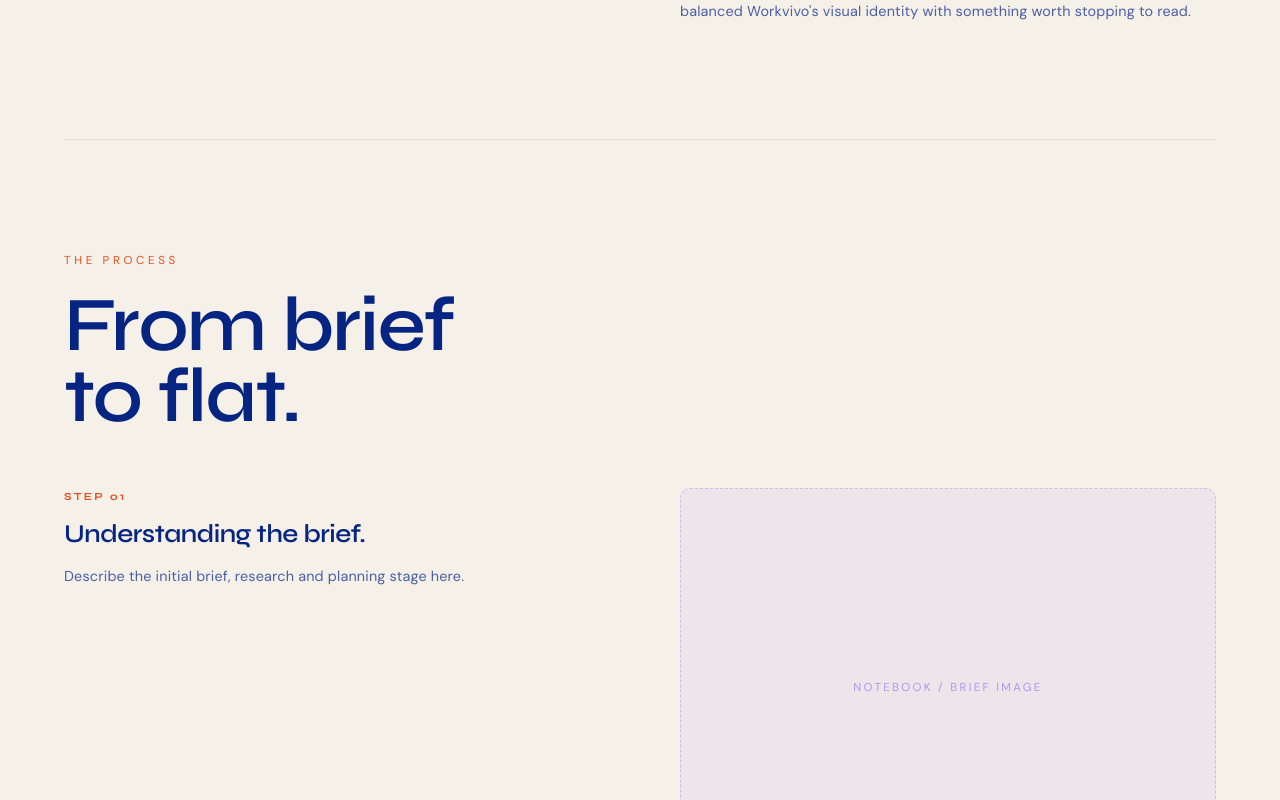
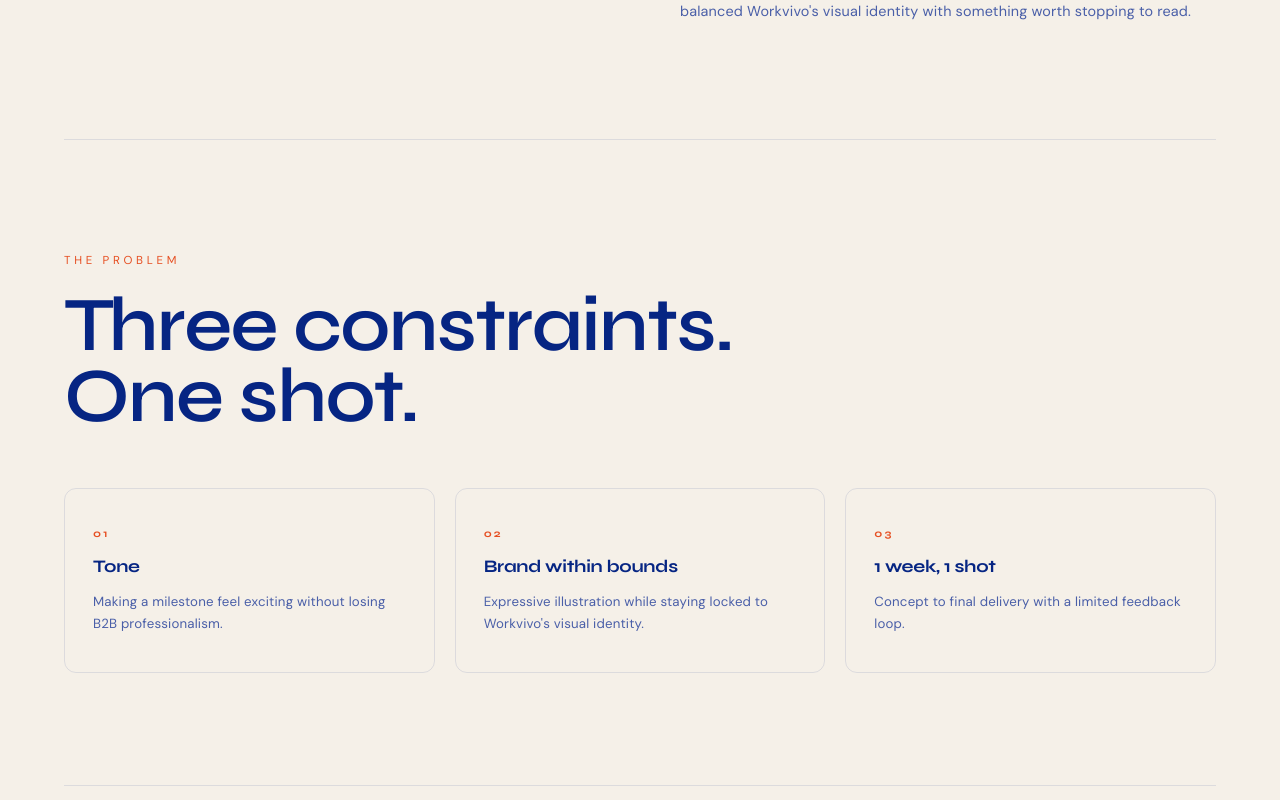
Before and after one commit to DrewPenkert/DrewPenkert.github.io, a React (Vite) app: page /workvivo in a window 1280 px wide. Shown: the part 2080-2880 px from the top of the page. Built offline with nearby package versions, Linux system fonts and the light colour scheme.

Commit message:
Add problem cards to Workvivo case study

```diff
--- a/src/WorkvivoCaseStudy.jsx
+++ b/src/WorkvivoCaseStudy.jsx
@@ -121,6 +121,27 @@ export default function WorkvivoCaseStudy() {
           </div>
         </section>
 
+        {/* The Problem */}
+        <section className="cs-section cs-vision">
+          <div className="cs-section-head cs-reveal">
+            <span className="cs-section-label">The Problem</span>
+            <h2>Three constraints.<br />One shot.</h2>
+          </div>
+          <div className="cs-vision-cards">
+            {[
+              { title: 'Tone', body: 'Making a milestone feel exciting without losing B2B professionalism.' },
+              { title: 'Brand within bounds', body: "Expressive illustration while staying locked to Workvivo's visual identity." },
+              { title: '1 week, 1 shot', body: 'Concept to final delivery with a limited feedback loop.' },
+            ].map((p, i) => (
+              <div className="cs-vision-card cs-reveal" key={i}>
+                <span className="cs-vision-num">0{i + 1}</span>
+                <h3>{p.title}</h3>
+                <p>{p.body}</p>
+              </div>
+            ))}
+          </div>
+        </section>
+
         {/* The Process */}
         <section className="cs-section">
           <div className="cs-section-head cs-reveal">
```
